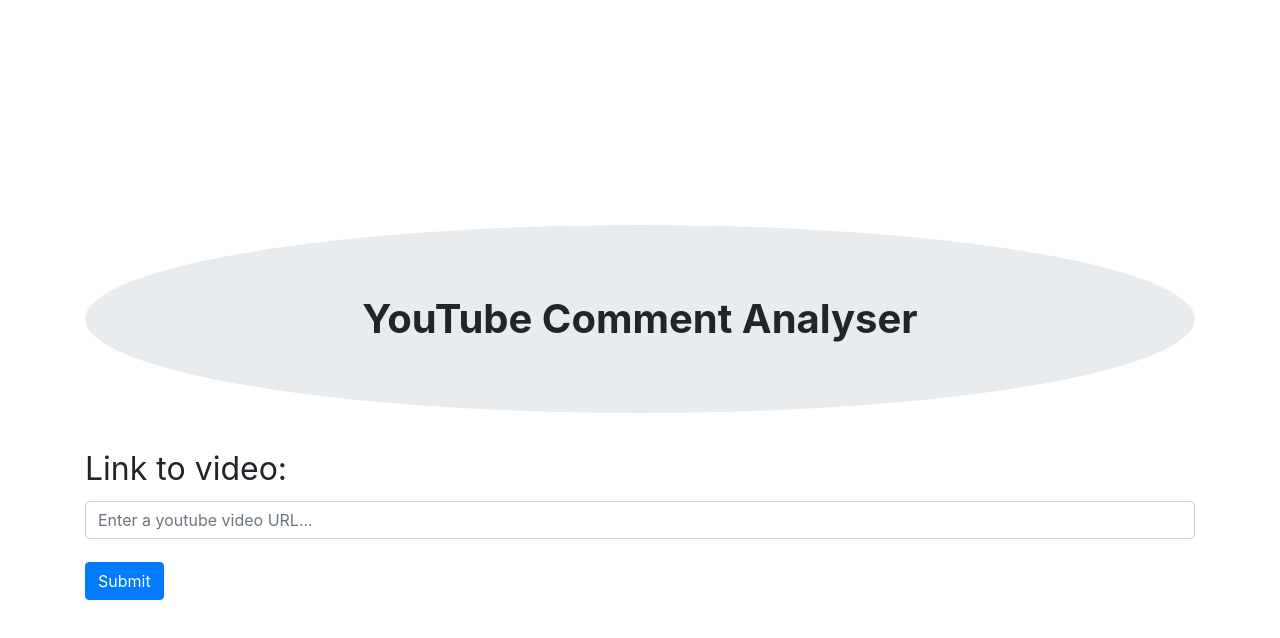
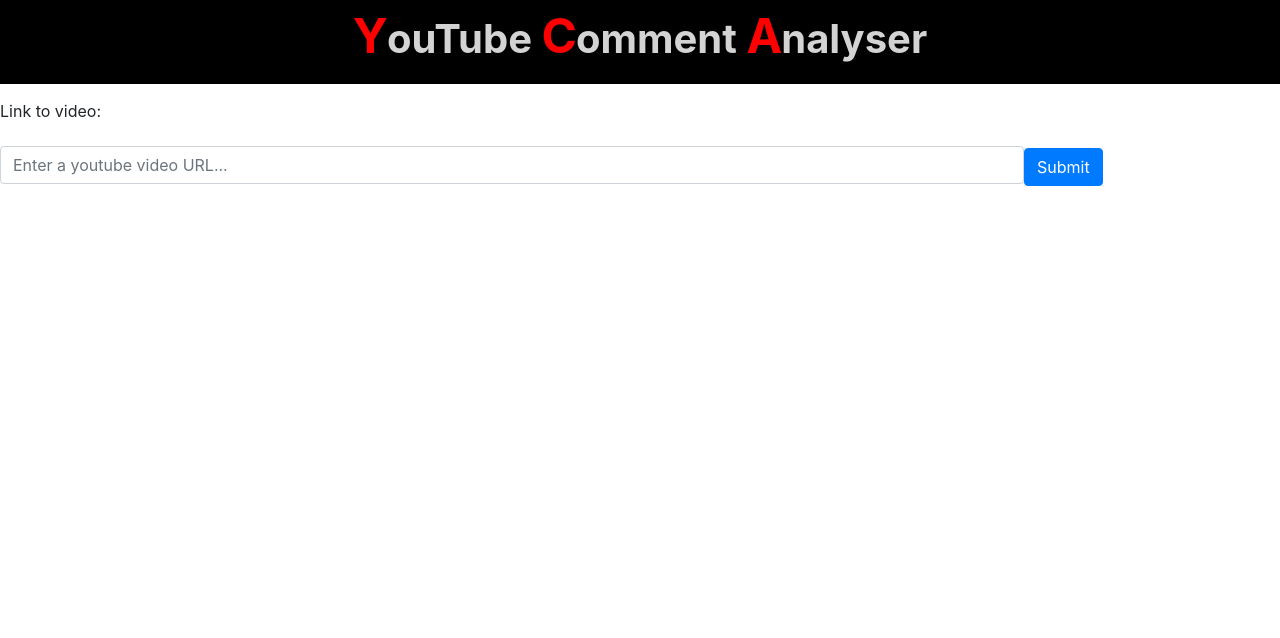
Before and after one commit to graphicnapkin/YCA, a React (Create React App) app in the folder frontend/: page / in a window 1280 px wide. Shown: the top 638 px of the page. Built offline with nearby package versions, Linux system fonts and the light colour scheme.

Commit message:
refactored Home to Header so it shows on all pages

```diff
--- a/frontend/src/App.tsx
+++ b/frontend/src/App.tsx
@@ -1,25 +1,27 @@
-import { Home } from './Pages/Home'
-import { Results } from './Pages/Results'
-import { Route, Switch }  from 'react-router-dom'
-import React, { useState } from 'react'
-import {CommentThreadsResult} from './util/commonInterfaces'
+import { Header } from './Pages/Header';
+import { Results } from './Pages/Results';
+import { Route, Switch } from 'react-router-dom';
+import React, { useState } from 'react';
+import { CommentThreadsResult } from './util/commonInterfaces';
+import { SearchBar } from './Components/SearchBar';
 
 function App() {
-  const [commentThreadsResults, setResults] = useState({} as CommentThreadsResult)
+  const [ commentThreadsResults, setResults ] = useState( {} as CommentThreadsResult );
   return (
-    <Switch>
-      <Route exact path='/'
-        render={
-          ()=><Home resultSetHook={setResults}/>
-        }
-      />
-      <Route path='/results'
-        render={
-          ()=><Results results={commentThreadsResults}/>
-        }
-      />
-    </Switch>
-  )
+    <>
+      <Header />
+      <Switch>
+        <Route
+          exact path='/'
+          children={ <SearchBar resultSetHook={ setResults } /> }
+        />
+        <Route
+          path='/results'
+          children={ <Results results={ commentThreadsResults } /> }
+        />
+      </Switch>
+    </>
+  );
 }
 
-export default App
+export default App;
--- a/frontend/src/Components/SearchBar.tsx
+++ b/frontend/src/Components/SearchBar.tsx
@@ -1,4 +1,5 @@
 import React, { useState } from 'react';
+import * as CSS from 'csstype';
 import { Form, Button } from 'react-bootstrap';
 import { useHistory } from 'react-router-dom';
 import { getYoutubeVideoIdFromURL, getComments } from '../util/globals';
@@ -21,14 +22,14 @@
       history.push( './results' );
     } catch ( error ) {
       console.log( error );
-      ////should build notification banner componet to display messages
+      //should build notification banner componet to display messages
     }
   }
   return (
-    <div className='grid-container'>
+    <div className='grid-container' >
       <Form onSubmit={ handleSubmit }>
-        <Form.Group controlId='videoURLSubmit'>
-          <Form.Label>Link to video:</Form.Label>
+        <Form.Group controlId='videoURLSubmit' style={ { display: 'inline-block', width: '80%' } }>
+          <Form.Label style={ labelStyle }>Link to video:</Form.Label>
           <Form.Control
             type='text'
             value={ videoURL }
@@ -50,3 +51,8 @@
     </div>
   );
 };
+
+const labelStyle: CSS.Properties = {
+  padding: '15px 0px',
+  width: '70%'
+};
--- /dev/null
+++ b/frontend/src/Pages/Header.tsx
@@ -0,0 +1,42 @@
+import React from 'react';
+import * as CSS from 'csstype';
+import { Container } from 'react-bootstrap';
+import { SearchBar } from '../Components/SearchBar';
+
+
+export const Header: React.FC = ( props ) => {
+  return (
+    <div style={ containerStyle }>
+      <div style={ headerStyle }>
+        <span style={ bigLStyle }>Y</span>ouTube{ ' ' }
+        <span style={ bigLStyle }>C</span>omment{ ' ' }
+        <span style={ bigLStyle }>A</span>nalyser
+      </div>
+    </div>
+  );
+};
+
+const bigLStyle = {
+  fontSize: '3rem',
+  color: 'red',
+  marginRight: '-1px'
+};
+
+// HeaderStyle not TS compatible?
+const headerStyle: CSS.Properties = {
+  fontSize: '2.5rem',
+  fontWeight: 'bold',
+  textAlign: 'center',
+  color: 'lightgray',
+  backgroundColor: 'black',
+  paddingBottom: '12px'
+};
+
+
+const containerStyle: CSS.Properties = {
+  paddingTop: '225px',
+  paddingBottom: '8px',
+  fontSize: '2rem',
+  display: 'inline',
+  textAlign: 'left'
+};
--- a/frontend/src/Pages/Home.tsx
+++ /dev/null
@@ -1,37 +0,0 @@
-import React from 'react';
-import * as CSS from 'csstype';
-import { Jumbotron } from 'react-bootstrap';
-import { SearchBar } from '../Components/SearchBar';
-import { Container } from 'react-bootstrap';
-
-interface HomeProps {
-  resultSetHook: Function;
-}
-
-export const Home: React.FC<HomeProps> = ( props ) => {
-  return (
-    <Container style={ containerStyle }>
-      <Jumbotron style={ jumboStyle }>
-        <div style={ headerStyle }>YouTube Comment Analyser</div>
-      </Jumbotron>
-      <SearchBar resultSetHook={ props.resultSetHook } />
-    </Container>
-  );
-};
-
-// HeaderStyle not TS compatible?
-const headerStyle: CSS.Properties = {
-  fontSize: '2.5rem',
-  fontWeight: 'bold',
-  textAlign: 'center'
-};
-
-const jumboStyle: CSS.Properties = {
-  borderRadius: '120%'
-};
-
-const containerStyle: CSS.Properties = {
-  paddingTop: '225px',
-  paddingBottom: '8px',
-  fontSize: '2rem'
-};
--- a/frontend/src/index.tsx
+++ b/frontend/src/index.tsx
@@ -9,5 +9,5 @@
       <App />
     </BrowserRouter>
   </React.StrictMode>,
-  document.getElementById('root')
+  document.getElementById( 'root' )
 );
```
Also changed, not shown: frontend/src/Pages/Results.tsx (+4 -4 lines), frontend/src/util/globals.ts (+17 -17 lines), 1 other file (tests, documents, lock files or other folders).
